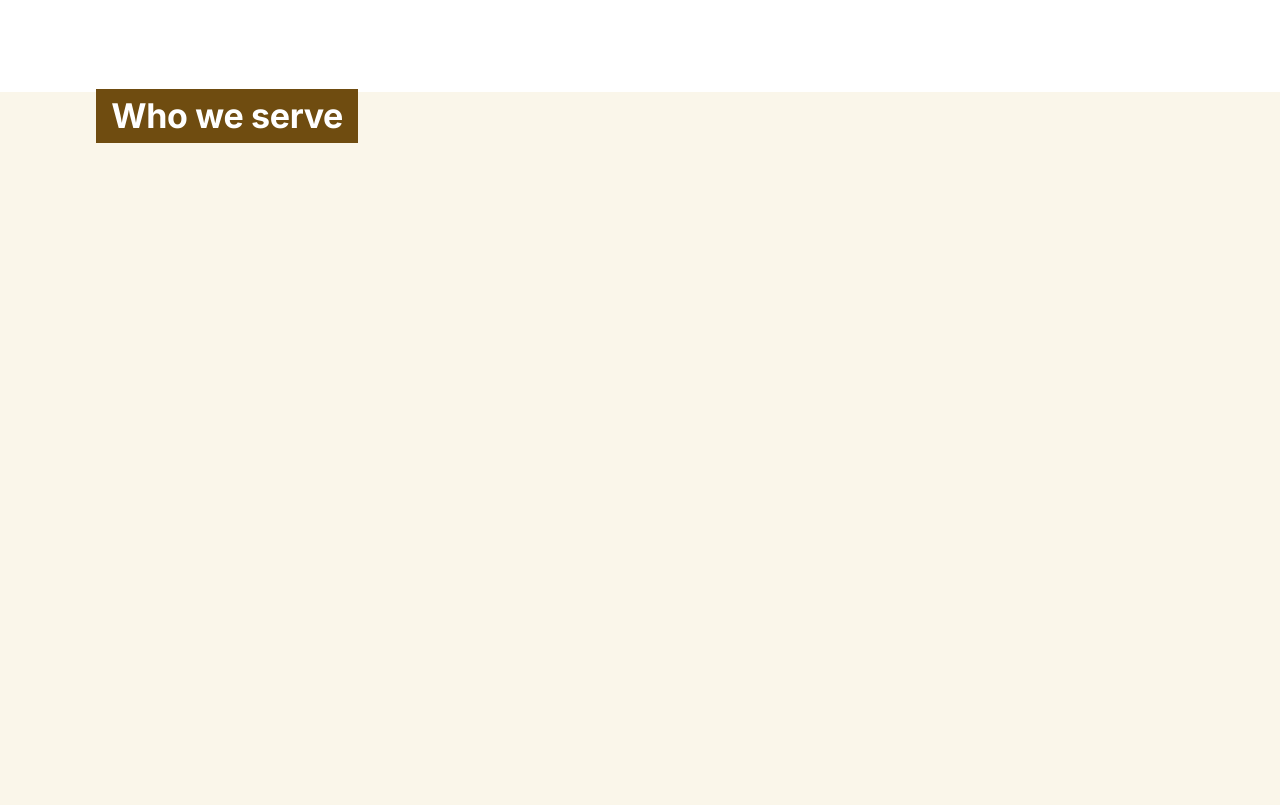
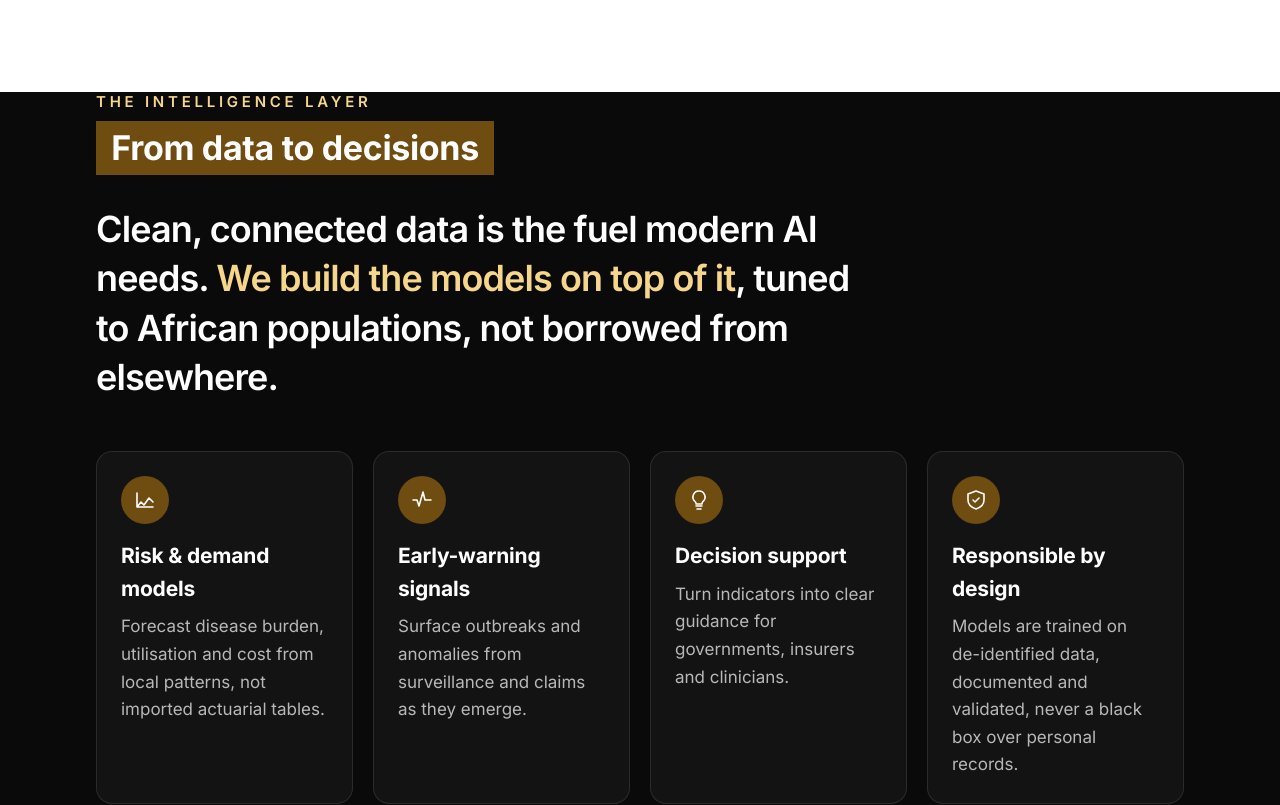
Before and after one commit to emiridbest/cecyIntel, a Next.js app: page / in a window 1280 px wide. Shown: the part 4380-5185 px from the top of the page. Built offline with nearby package versions, Linux system fonts and the light colour scheme.

Commit message:
Add AI/models 'intelligence layer' section

```diff
--- a/app/page.tsx
+++ b/app/page.tsx
@@ -306,6 +306,64 @@ export default function HomePage() {
         </div>
       </section>
 
+      {/* The intelligence layer - models and AI on top of the data */}
+      <section className="bg-[#0a0a0a] text-white">
+        <div className="mx-auto max-w-6xl px-5 pb-16 pt-0 sm:px-8 sm:pb-20 sm:pt-0">
+          <p className="mb-3 text-xs font-semibold uppercase tracking-[0.25em] text-[#f5d68a]">
+            The intelligence layer
+          </p>
+          <h2 className="chip text-2xl text-white sm:text-3xl">From data to decisions</h2>
+          <p className="mt-8 max-w-3xl text-2xl font-semibold leading-snug tracking-tight sm:text-4xl">
+            Clean, connected data is the fuel modern AI needs.{" "}
+            <span className="text-[#f5d68a]">We build the models on top of it</span>, tuned to
+            African populations, not borrowed from elsewhere.
+          </p>
+
+          <div className="mt-12 grid gap-5 sm:grid-cols-2 lg:grid-cols-4">
+            {[
+              {
+                title: "Risk & demand models",
+                desc: "Forecast disease burden, utilisation and cost from local patterns, not imported actuarial tables.",
+                icon: <path d="M4 19h16M4 19V5m0 14 4-5 3 3 5-7 4 4" />,
+              },
+              {
+                title: "Early-warning signals",
+                desc: "Surface outbreaks and anomalies from surveillance and claims as they emerge.",
+                icon: <path d="M3 12h4l2 6 4-14 2 8h6" />,
+              },
+              {
+                title: "Decision support",
+                desc: "Turn indicators into clear guidance for governments, insurers and clinicians.",
+                icon: <path d="M9 18h6M10 21h4M12 3a6 6 0 0 0-4 10.5c.6.6 1 1.3 1 2.1V16h6v-.4c0-.8.4-1.5 1-2.1A6 6 0 0 0 12 3Z" />,
+              },
+              {
+                title: "Responsible by design",
+                desc: "Models are trained on de-identified data, documented and validated, never a black box over personal records.",
+                icon: <path d="M12 3 4 6v6c0 5 3.5 7.5 8 9 4.5-1.5 8-4 8-9V6l-8-3ZM9 12l2 2 4-4" />,
+              },
+            ].map((c, i) => (
+              <div
+                key={c.title}
+                data-reveal
+                style={{ "--d": `${i * 90}ms` } as CSSProperties}
+                className="rounded-2xl border border-white/10 bg-white/[0.04] p-6 transition-transform duration-200 hover:-translate-y-1"
+              >
+                <span
+                  aria-hidden="true"
+                  className="flex h-12 w-12 items-center justify-center rounded-full bg-[#6f4c10]"
+                >
+                  <svg width="24" height="24" viewBox="0 0 24 24" fill="none" stroke="#fff" strokeWidth="1.6" strokeLinecap="round" strokeLinejoin="round">
+                    {c.icon}
+                  </svg>
+                </span>
+                <h3 className="mt-4 text-lg font-bold text-white">{c.title}</h3>
+                <p className="mt-2 text-sm leading-relaxed text-[#b8b8b8]">{c.desc}</p>
+              </div>
+            ))}
+          </div>
+        </div>
+      </section>
+
       {/* Who we serve */}
       <section className="light">
         <div className="mx-auto max-w-6xl px-5 pb-16 pt-0 sm:px-8 sm:pb-20 sm:pt-0">
```
